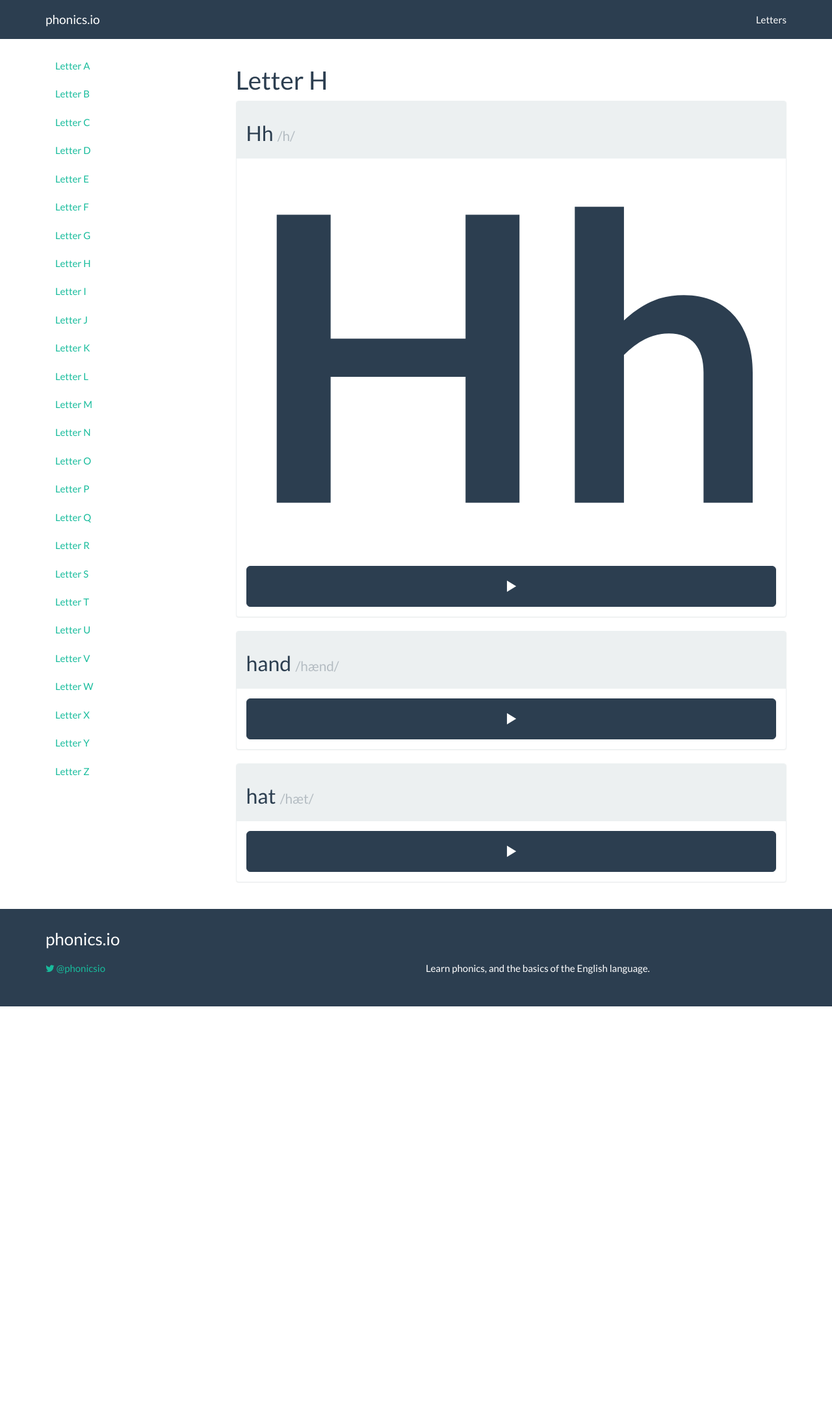
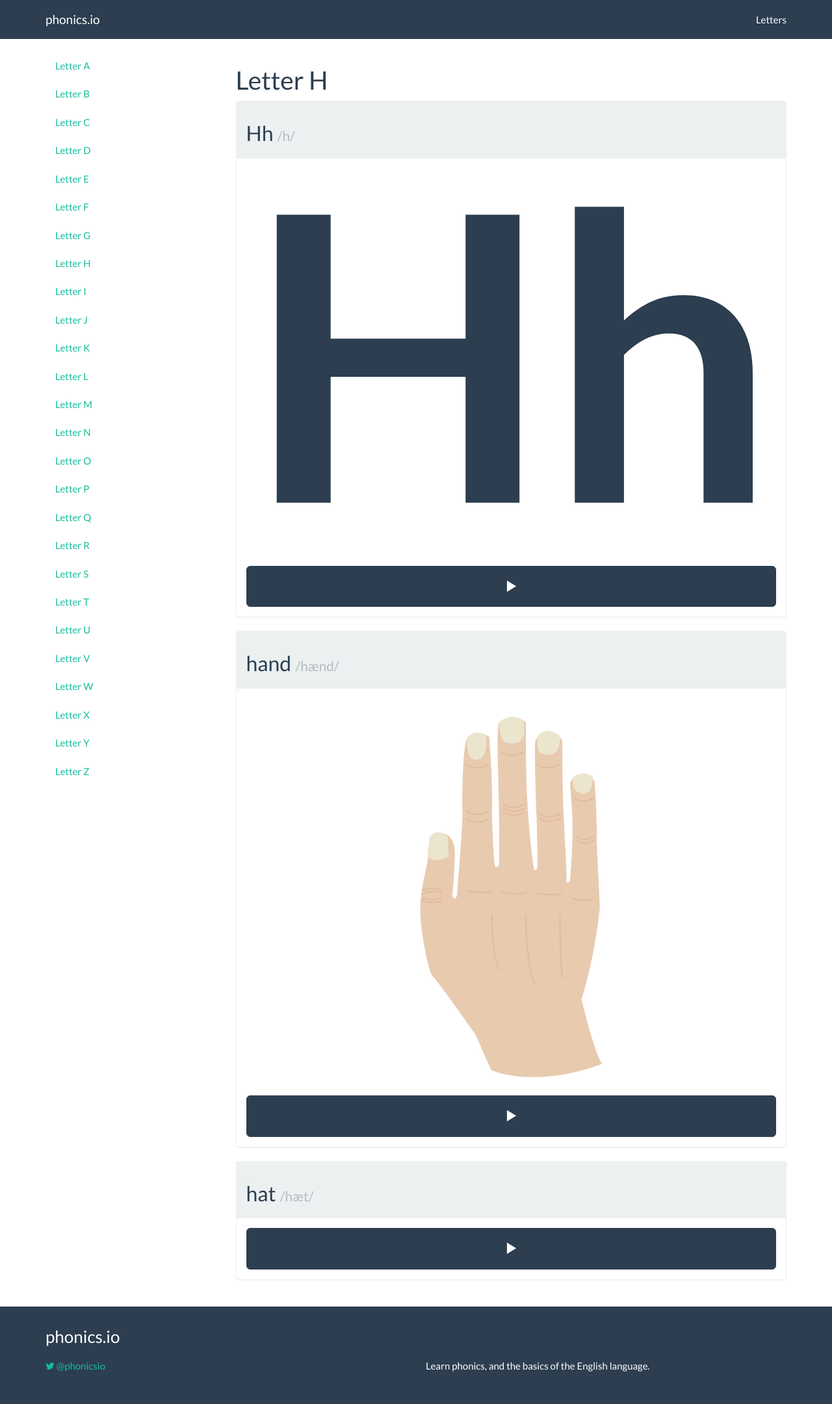
Before and after one commit to irmbrady/phonics.io, a Jekyll site: the page built from letters/h.html, in a window 1280 px wide. Shown: the whole page at 65% size. Built offline with Jekyll 4.4.1, drawn with Linux system fonts in a browser that asks for light colours; nearby versions of some CDN libraries; before the commit the page ends 1549 px from its top, so only the background shows below that.

Commit message:
Added hand and goat svg

```diff
--- a/letters/g.html
+++ b/letters/g.html
@@ -42,7 +42,7 @@ categories: [letters]
     <h2>goat <small>/ɡəʊt/</small></h2>
   </div>
   <div class="panel-body">
-    <!-- <img src="/../resources/images/XX.svg" alt="XX" style="width: 100%; display: block;"/> -->
+    <img src="/../resources/images/goat.svg" alt="goat" style="width: 100%; display: block;"/>
     <audio id="say-goat">
       <source src="/../resources/sounds/mp3/goat.mp3" type="audio/mpeg" />
       <source src="/../resources/sounds/ogg/goat.ogg" type="audio/ogg" />
--- a/letters/h.html
+++ b/letters/h.html
@@ -26,7 +26,7 @@ categories: [letters]
     <h2>hand <small>/hænd/</small></h2>
   </div>
   <div class="panel-body">
-    <!-- <img src="/../resources/images/XX.svg" alt="XX" style="width: 100%; display: block;"/> -->
+    <img src="/../resources/images/hand.svg" alt="hand" style="width: 100%; display: block;"/>
     <audio id="say-hand">
       <source src="/../resources/sounds/mp3/hand.mp3" type="audio/mpeg" />
       <source src="/../resources/sounds/ogg/hand.ogg" type="audio/ogg" />
```
Also changed, not shown: resources/images/goat.svg (added), resources/images/hand.svg (added).
